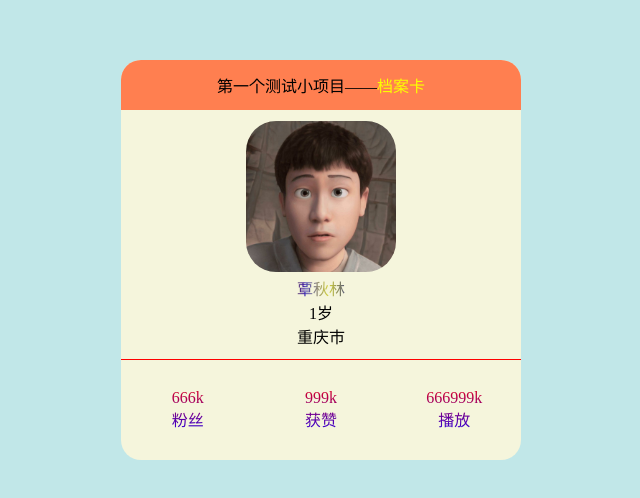
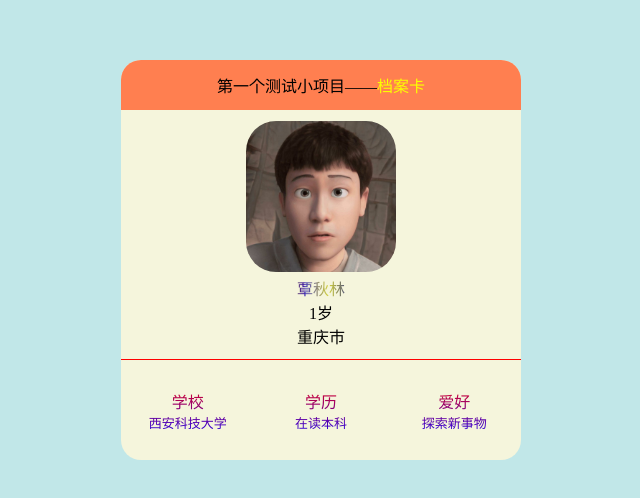
Before and after one commit to RS-Imagine/InfoCard, a plain HTML site: page index.html in a window 1280 px wide. Shown: the part 140-638 px from the top of the page, without its empty margins (319-959 px from the left). Drawn offline with Linux system fonts and the light colour scheme.

Commit message:
Add files via upload

```diff
--- a/index.html
+++ b/index.html
@@ -31,27 +31,27 @@
         </div>
         <div class="card-stats">
             <div class="category">
-                <div class="number">
-                    666k
+                <div class="type">
+                    学校
                 </div>
-                <div class="type">
-                    粉丝
+                <div class="answer">
+                    西安科技大学
                 </div>
             </div>
             <div class="category">
-                <div class="number">
-                    999k
+                <div class="type">
+                    学历
                 </div>
-                <div class="type">
-                    获赞
+                <div class="answer">
+                    在读本科
                 </div>
             </div>
             <div class="category">
-                <div class="number">
-                    666999k
+                <div class="type">
+                    爱好
                 </div>
-                <div class="type">
-                    播放
+                <div class="answer">
+                    探索新事物
                 </div>
             </div>
         </div>
--- a/style.css
+++ b/style.css
@@ -62,6 +62,10 @@ img{
     flex-direction: column;
 }
 
+.answer{
+    font-size: small;
+}
+
 .name{
     background-image: -webkit-linear-gradient(left, #4035b9, #d4d439 25%, #1d1f94 50%, #f3e00f 75%, #2e07a3);
     -webkit-text-fill-color: transparent;
```
